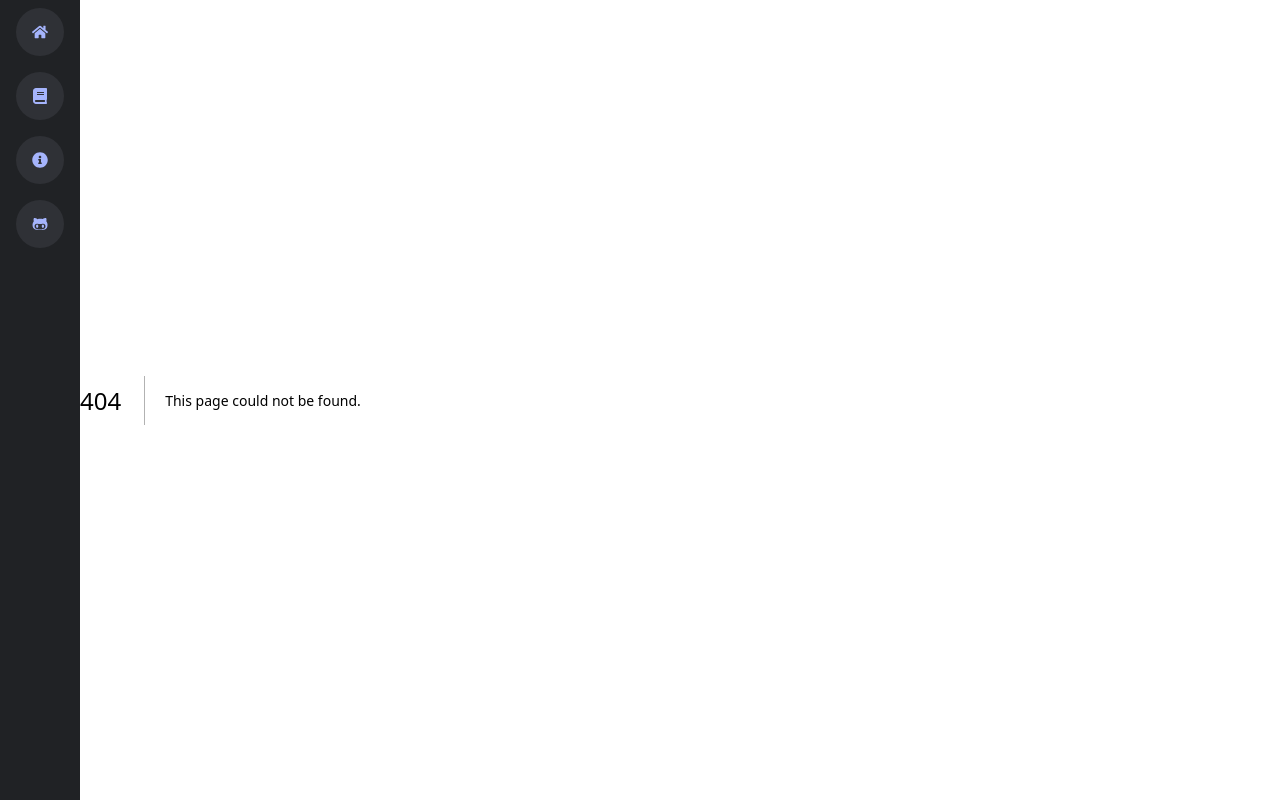
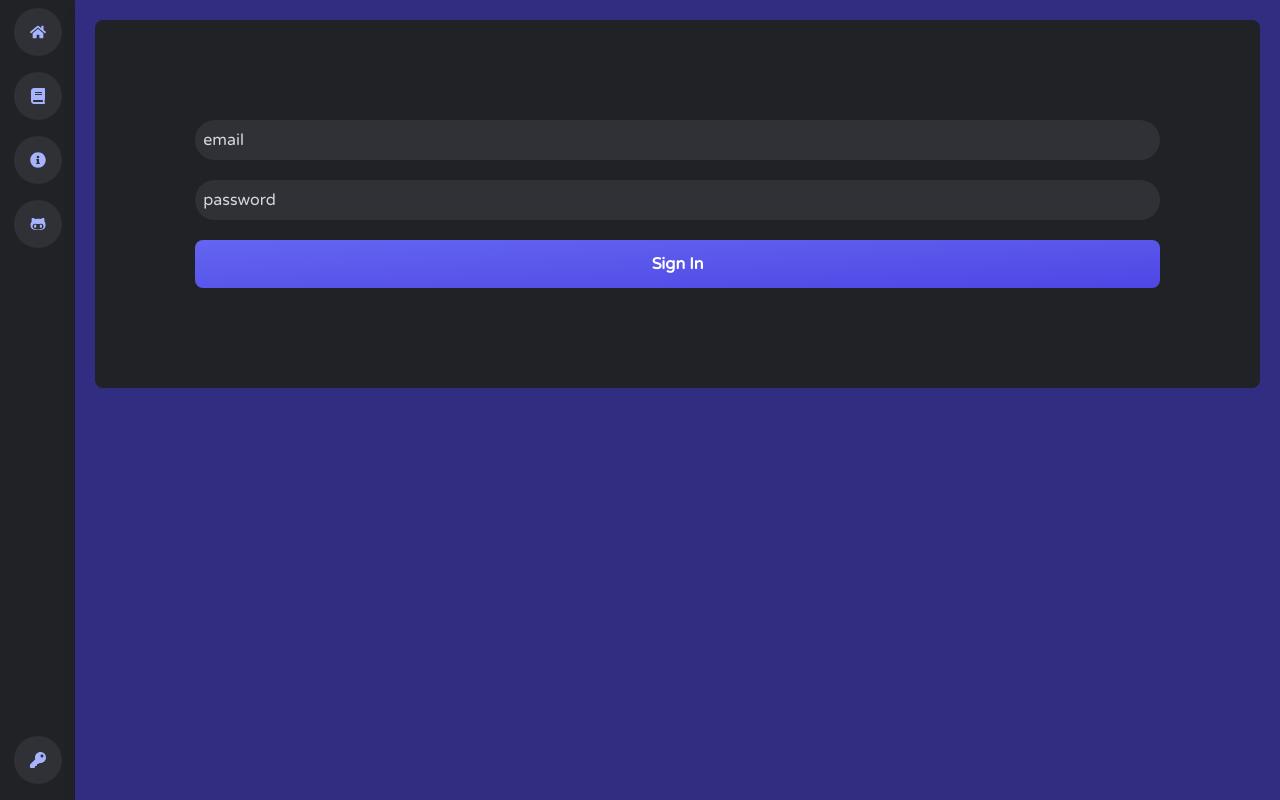
Before and after one commit to Hatzilu/canni-bot-webapp, a Next.js app: page /auth/signin in a window 1280 px wide. Before the commit this address had no page. Built offline with nearby package versions, Linux system fonts and the light colour scheme; what prettier-plugin-tailwindcss would draw is missing.

Commit message:
add auth screen and basic login logic

```diff
--- /dev/null
+++ b/app/auth/signin/page.tsx
@@ -0,0 +1,74 @@
+'use client';
+import React, { useState } from 'react';
+import { useForm } from 'react-hook-form';
+import Button from '../../../components/Button/Button';
+import { signIn } from 'next-auth/react';
+import { SubmitHandler } from 'react-hook-form/dist/types';
+type UserData = {
+  email: string,
+  password: string,
+};
+function SignIn() {
+  const methods = useForm<UserData>();
+  const [authError, setAuthError] = useState('');
+  const onSubmit: SubmitHandler<UserData> = async (data, event) => {
+    console.log({ event });
+
+    event?.preventDefault();
+
+    const { email, password } = data;
+    console.log(data);
+
+    const res = await signIn('credentials', {
+      email,
+      password,
+      redirect: false,
+    });
+    if (res?.error) {
+      setAuthError(res.error);
+      return;
+    }
+    console.log({ res });
+  };
+
+  return (
+    <div className="relative w-full p-5 text-white shadow-lg">
+      <div className="flex flex-col gap-10 rounded-lg bg-gray-900 p-5">
+        <form
+          className="flex flex-col gap-5 p-20"
+          onSubmit={methods.handleSubmit(onSubmit)}
+        >
+          <input
+            {...methods.register('email', {
+              required: 'an email is required!',
+            })}
+            className="rounded-3xl bg-gray-800 p-2"
+            placeholder="email"
+          />
+          {methods.formState.errors.email && (
+            <p className="text-red font-bold">
+              {methods.formState.errors.email.message}
+            </p>
+          )}
+          <input
+            className="rounded-3xl bg-gray-800 p-2"
+            {...methods.register('password', {
+              required: 'a password is required!',
+            })}
+            placeholder="password"
+          />
+
+          {methods.formState.errors.password && (
+            <p className="text-red font-bold">
+              {methods.formState.errors.password.message}
+            </p>
+          )}
+          {authError && <p className="text-red font-bold">{authError}</p>}
+          <Button type="submit">Sign In</Button>
+        </form>
+      </div>
+    </div>
+  );
+}
+
+export default SignIn;
--- a/app/layout.tsx
+++ b/app/layout.tsx
@@ -1,7 +1,7 @@
 import Navbar from '../components/Navbar/Navbar';
 import './globals.css';
 import { Comfortaa, Varela_Round } from '@next/font/google';
-
+import { SessionProvider } from 'next-auth/react';
 const font = Varela_Round({
   weight: '400',
   subsets: ['latin'],
--- /dev/null
+++ b/components/Button/Button.tsx
@@ -0,0 +1,16 @@
+import React from 'react';
+
+type Props = React.ButtonHTMLAttributes<HTMLButtonElement> & {
+  children: React.ReactNode,
+  onClick?: (e: React.MouseEvent<HTMLElement>) => void,
+};
+export default function Button({ children, ...props }: Props) {
+  return (
+    <button
+      {...props}
+      className="rounded-lg bg-gradient-to-br from-indigo-500  to-indigo-600  p-3 text-center font-bold transition-all duration-100 ease-out hover:opacity-80"
+    >
+      {children}
+    </button>
+  );
+}
--- a/components/Navbar/Navbar.tsx
+++ b/components/Navbar/Navbar.tsx
@@ -2,8 +2,11 @@ import React from 'react';
 import NavbarIcon from './NavbarIcon';
 import { FaInfoCircle, FaHome, FaBook, FaGithubAlt } from 'react-icons/fa';
 import Link from 'next/link';
+import SignInButton from './SignInButton/SignInButton';
+
 export default function Navbar() {
   const githubUrlOrFallback = process.env.GITHUB_URL || '/';
+
   return (
     <nav className="m-0 flex h-screen w-20 flex-col bg-gray-900 text-white">
       <Link href="/">
@@ -22,6 +25,8 @@ export default function Navbar() {
       >
         <NavbarIcon icon={<FaGithubAlt />} text="Source code" />
       </Link>
+      <span className="flex-1" />
+      <SignInButton />
     </nav>
   );
 }
--- /dev/null
+++ b/components/Navbar/SignInButton/SignInButton.tsx
@@ -0,0 +1,13 @@
+'use client';
+import React from 'react';
+import { signIn } from 'next-auth/react';
+import NavbarIcon from '../NavbarIcon';
+import { FaKey } from 'react-icons/fa';
+
+export default function SignInButton() {
+  return (
+    <button className="pb-2" onClick={() => signIn()}>
+      <NavbarIcon icon={<FaKey />} text="Sign in" />
+    </button>
+  );
+}
--- a/package.json
+++ b/package.json
@@ -15,8 +15,10 @@
     "@types/react-dom": "18.0.10",
     "eslint-config-next": "13.1.1",
     "next": "13.1.1",
+    "next-auth": "^4.18.8",
     "react": "18.2.0",
     "react-dom": "18.2.0",
+    "react-hook-form": "^7.41.5",
     "react-icons": "^4.7.1",
     "typescript": "4.9.4"
   },
--- /dev/null
+++ b/pages/api/auth/[...nextauth].ts
@@ -0,0 +1,35 @@
+import nextAuth, { NextAuthOptions } from 'next-auth';
+import CredentialsProvider from 'next-auth/providers/credentials';
+
+export const authOptions: NextAuthOptions = {
+  providers: [
+    CredentialsProvider({
+      type: 'credentials',
+      credentials: {
+        email: {label: 'Email', type:'email', placeholder:'john@email.com'},
+        password: {label: 'Password', type:'password'}
+      },
+
+      authorize(credentials, req) {
+        console.log('user trying to auth', {credentials, req});
+
+
+        const {email, password} = credentials as {
+            email: string;
+            password: string;
+        };
+        // if (email === 'a@a.b') {
+        //     return {email} as User;
+        // }
+        throw new Error('Hey! thanks for trying out my log-in page, i am still working on things but one day it should work :D ');
+      }
+    }),
+  ],
+  session: {
+    strategy: 'jwt',
+  },
+  pages: {
+    signIn: '/auth/signin'
+  },
+};
+export default nextAuth(authOptions);
```
Also changed, not shown: 1 other file (tests, documents, lock files or other folders).
